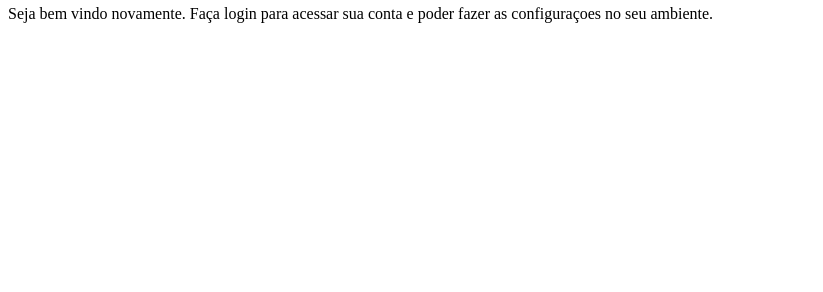
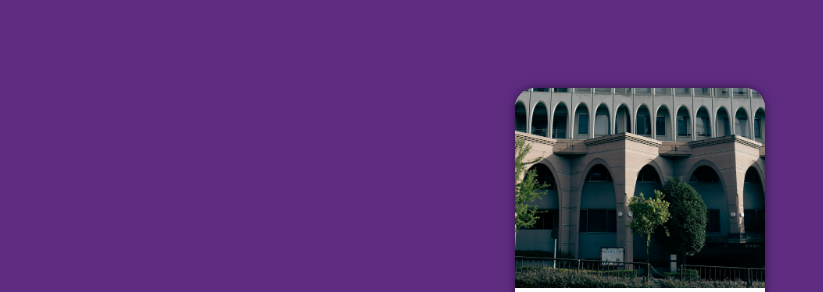
Before and after one commit to Gabriel-Fleury/projeto-login, a plain HTML site: page index.html in a window 1280 px wide. Shown: the part 62-354 px from the top of the page, without its empty margins (0-823 px from the left). Drawn offline with Linux system fonts and the light colour scheme.

Commit message:
aplicando os estilos

```diff
--- a/estilos/style.css
+++ b/estilos/style.css
@@ -2,4 +2,51 @@
 
 /* Paleta de Cores
 Verde: #49a09d
-Lilás: */
+Lilás: #5f2c82*/
+
+*{
+    font-family: system-ui, -apple-system, BlinkMacSystemFont, 'Segoe UI', Roboto, Oxygen, Ubuntu, Cantarell, 'Open Sans', 'Helvetica Neue', sans-serif;
+    padding: 0px;
+    margin: 0px;
+    box-sizing: border-box;
+}
+
+body, html{
+    background-color: #5f2c82;
+    height: 100vh;
+    width: 100vw;
+}
+
+main{
+    position: relative;
+    height: 100vh;
+    width: 100vw;
+}
+
+section#login{
+    position: absolute;
+    top: 50%;
+    left: 50%;
+    transform: translate(-50%, -50%);
+    overflow: hidden; /* tudo q estiver fora da bordar ele esconde */
+
+    background-color: white;
+    width: 250px;
+    height: 500px;
+    border-radius: 20px;
+    box-shadow:  0px 0px 10px rgba(0, 0, 0, 0.514);
+}
+
+section#login > div#imagem{
+    display: block;
+    background: #5f2c82 url(../imagens/pexels-tiennguyen-28927898.jpg) no-repeat;
+    background-size: cover;
+    background-position: left bottom;
+    height: 200px;
+}
+
+section#login > div#formulario{
+    display: block;
+    padding: 10px;
+
+}
```
